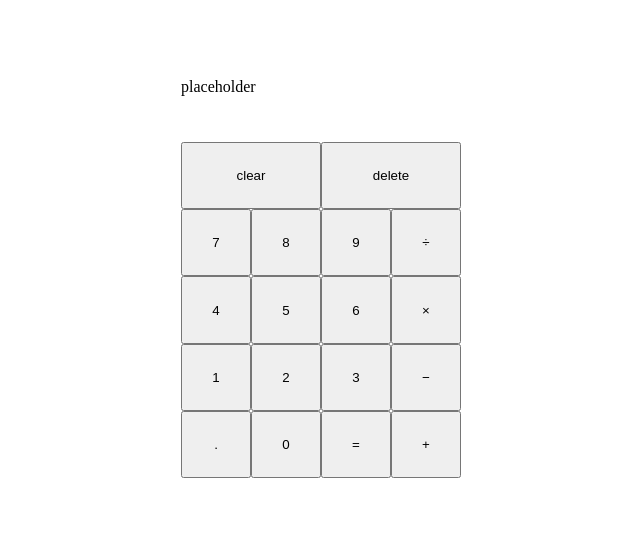
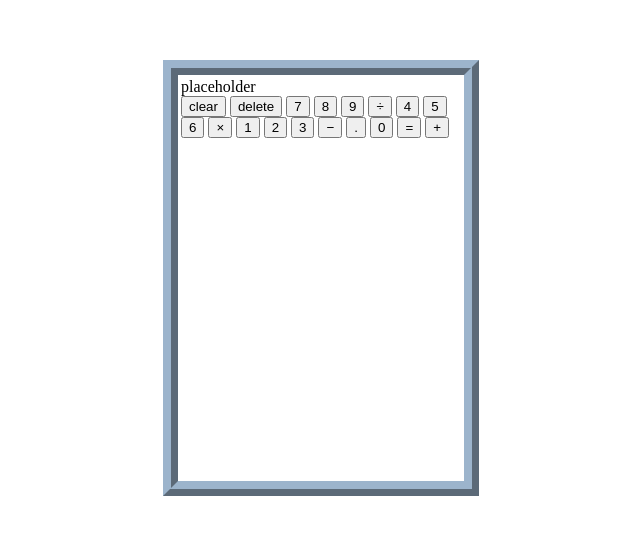
Before and after one commit to JVPH/calculator, a plain HTML site: page index.html in a window 1280 px wide. Shown: the part 130-664 px from the top of the page, without its empty margins (319-959 px from the left). Drawn offline with Linux system fonts and the light colour scheme.

Commit message:
feat: add styling to the calculator

```diff
--- a/styles/style.css
+++ b/styles/style.css
@@ -20,14 +20,6 @@ body {
     width: 35vh;
     /* grid-template-columns: 1fr;
     grid-template-rows: 1fr 2fr; */
+    border: 4mm ridge #9CB4CC;
+    padding: 0.2em;
 }
-
-.keys-container {
-    display: grid;
-    grid-template-columns: repeat(4, 1fr);
-}
-
-.clear,
-.delete {
-    span:2;
-}
```
